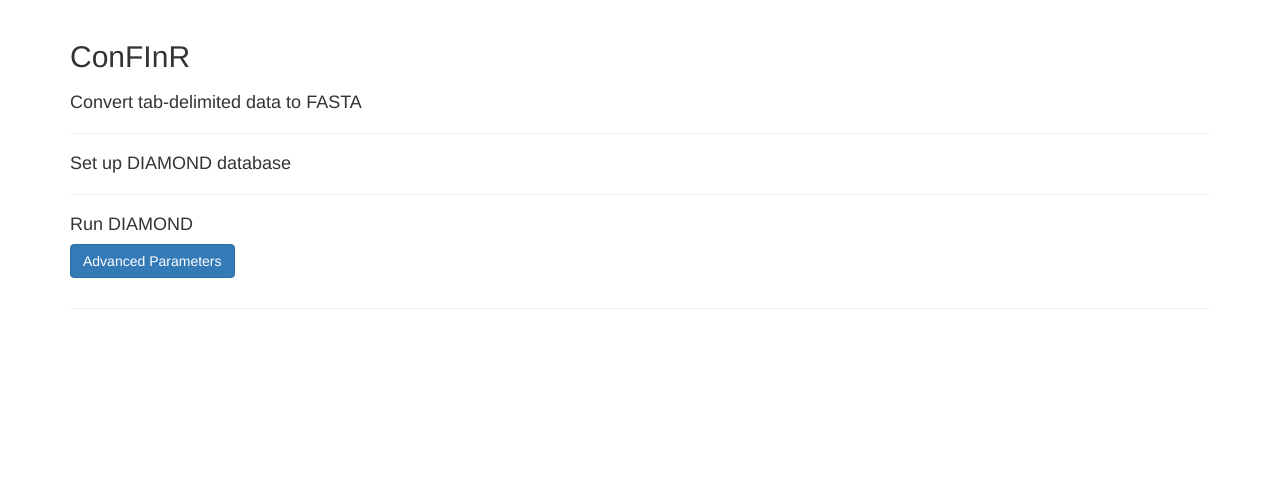
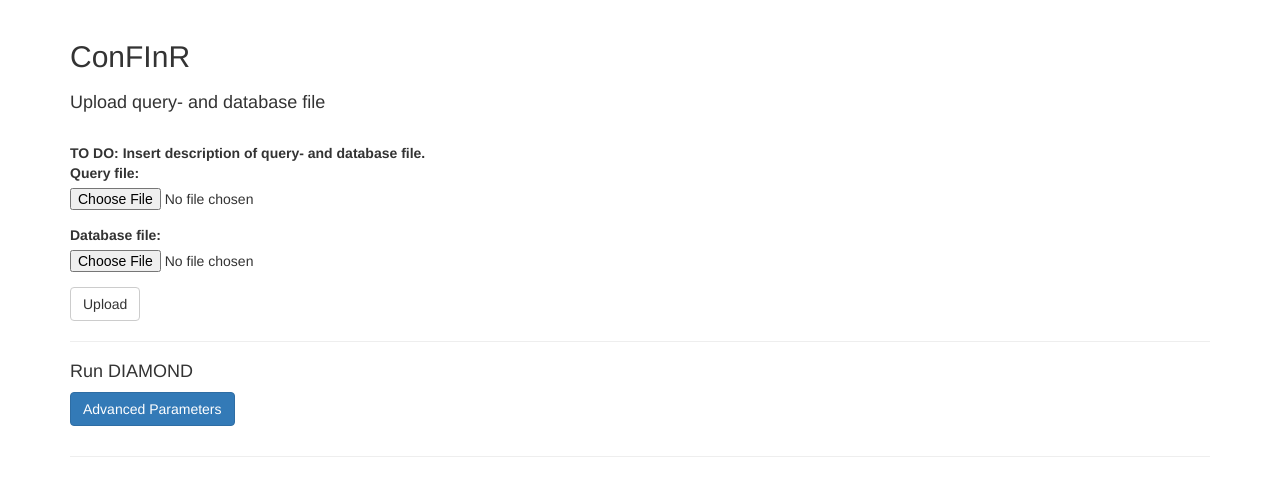
Before and after one commit to PimHoefmans/ConFInR, a Flask app: page /confinr in a window 1280 px wide. Shown: the part 52-548 px from the top of the page. Run offline with Flask 2, Linux system fonts and the light colour scheme; some libraries are stand-ins or nearby versions.

Commit message:
removed obsolete sections, fixed references and inserted placeholders

```diff
--- a/app/templates/confinr.html
+++ b/app/templates/confinr.html
@@ -12,15 +12,12 @@
     <h2>ConFInR</h2>
     <div class="row">
         <div class="col-sm-12">
-            <h4>Convert tab-delimited data to FASTA</h4>
-            {% if tsv_form %}
-                {{ wtf.quick_form(tsv_form) }}
-            {% endif %}
-            <hr>
+            <h4>Upload query- and database file</h4>
+            <br>
+            <b>TO DO: Insert description of query- and database file.</b>
 
-            <h4>Set up DIAMOND database</h4>
-            {% if db_form %}
-                {{ wtf.quick_form(db_form) }}
+            {% if db_input_form %}
+                {{ wtf.quick_form(db_input_form) }}
             {% endif %}
             <hr>
 
```
